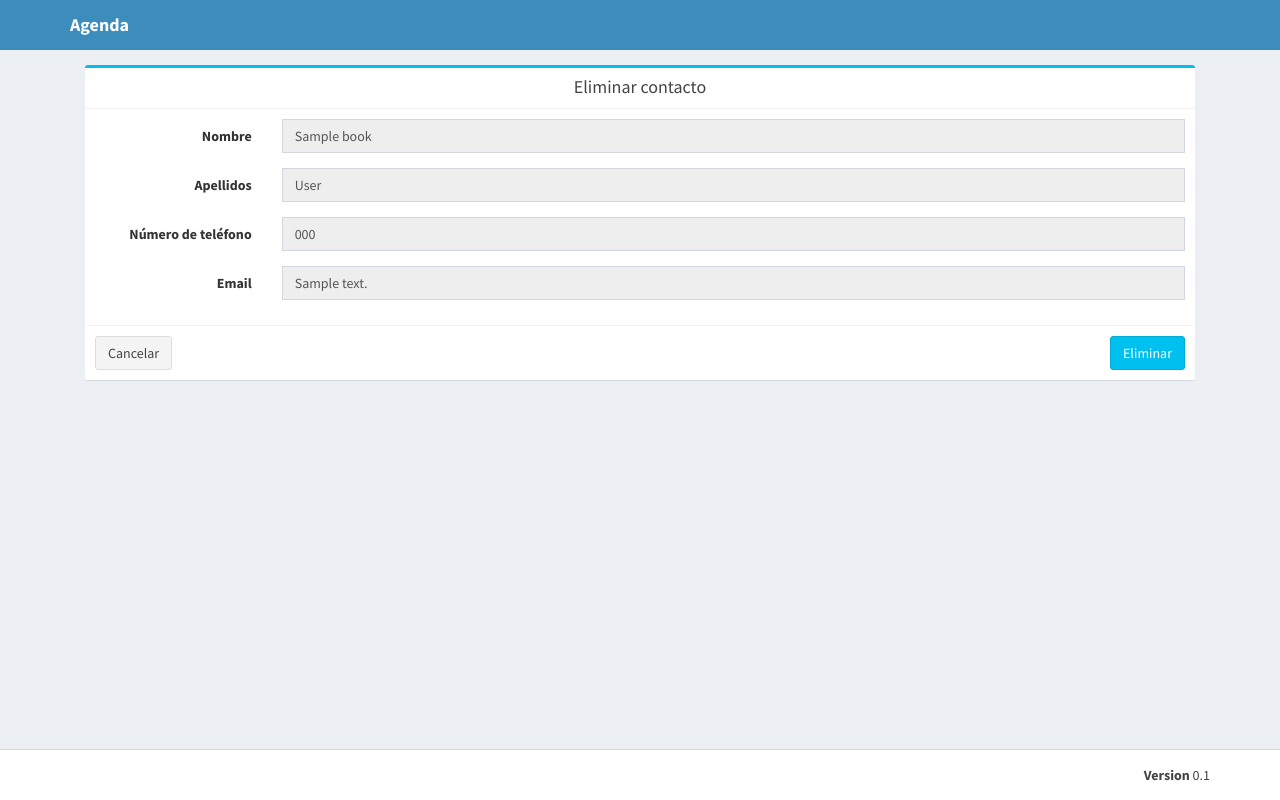
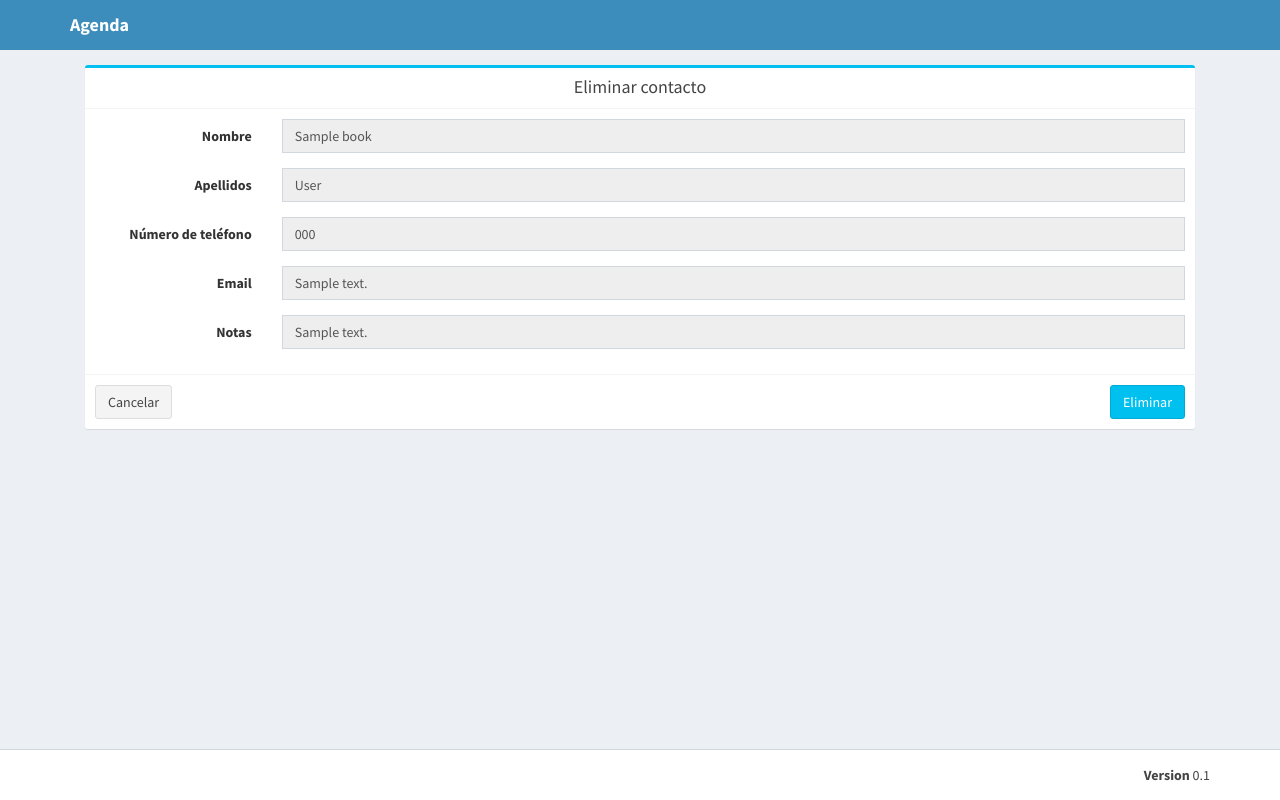
Before and after one commit to jmlcas/crud-agenda, a Flask app: page /delete/1/ in a window 1280 px wide. Run offline with Flask 2, Linux system fonts and the light colour scheme; tables that the repository leaves empty hold one stand-in row (values such as "Sample post"); data that the repository does not hold is empty; some libraries are stand-ins or nearby versions.

Commit message:
Update delete.html

```diff
--- a/source_code/templates/delete.html
+++ b/source_code/templates/delete.html
@@ -70,6 +70,15 @@
                     <input name="address" value="{{ row[4] }}" type="text" class="form-control" disabled>
                   </div>
                 </div>
+
+                <div class="form-group">
+                  <label class="col-sm-2 control-label">Notas</label>
+
+                  <div class="col-sm-10">
+                    <input name="notes" value="{{ row[5] }}" type="text" class="form-control" disabled>
+                  </div>
+                </div>
+
               </div>
 
               <div class="box-footer">
```
